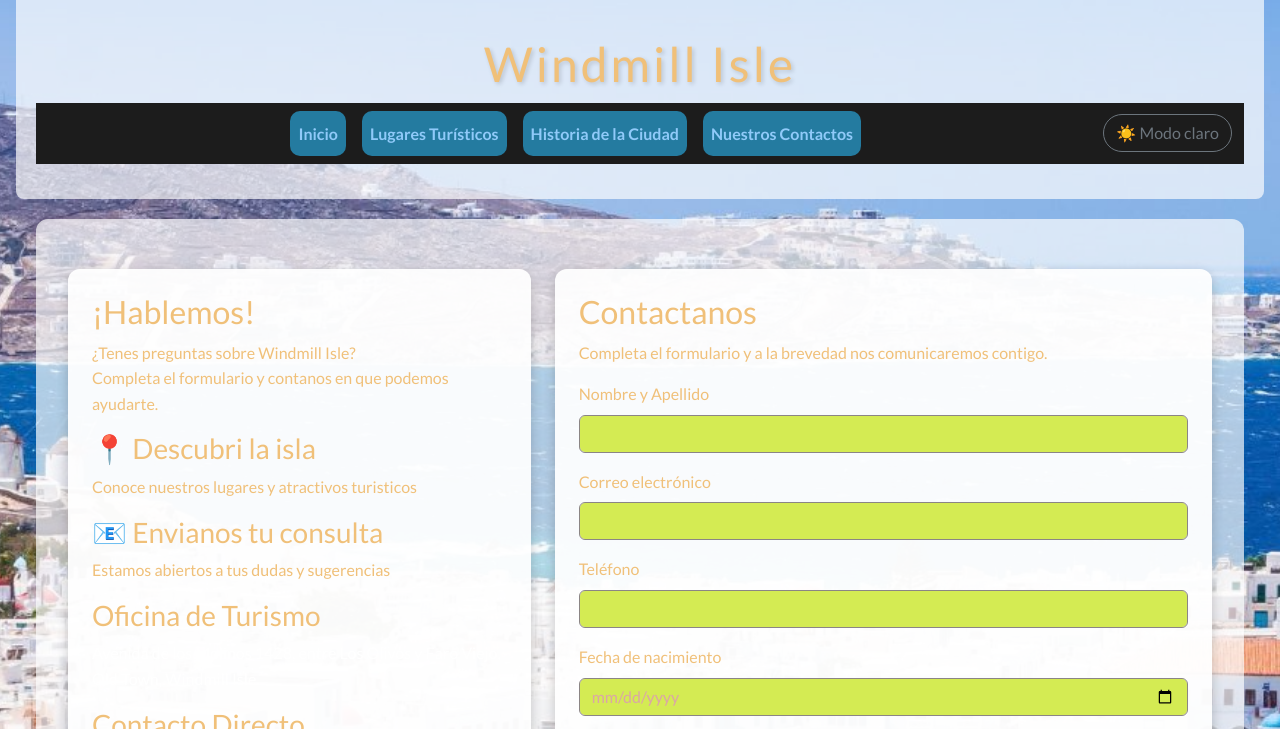
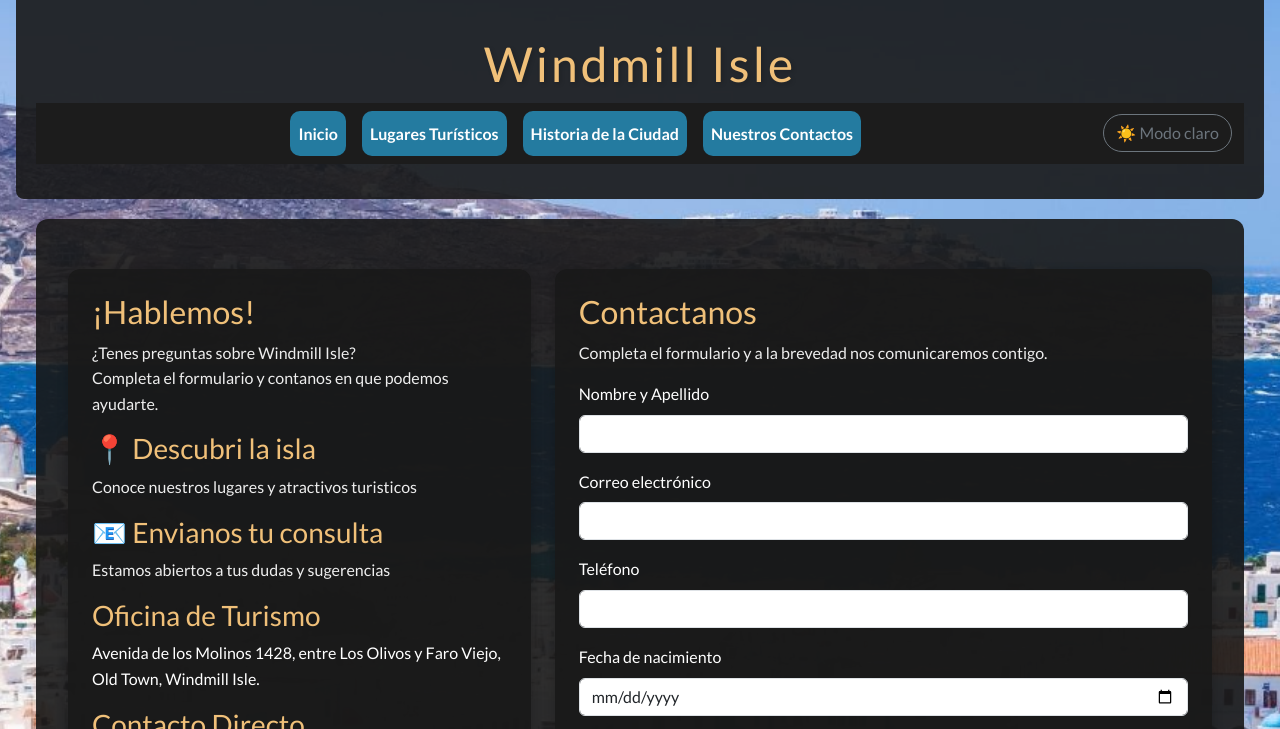
Before and after one commit to nievathiago/lp1-tg, a plain HTML site: page contacto.html in a window 1280 px wide. Both pictures are taken after a click on the button "🌙 Modo oscuro". Shown: the top 729 px of the page. Drawn offline with nearby package versions, Linux system fonts and the light colour scheme.

Commit message:
Nuevo estilo al Modo Oscuro

```diff
--- a/css/estilos.css
+++ b/css/estilos.css
@@ -356,19 +356,6 @@ body{
     transition: background-color 0.3s ease, color 0.3s ease;
 }
 
-
-/* MODO CLARO */
-body:not(.dark-mode) {
-    background-color: #06cef1;
-    color: #212529;
-}
-
-/*MODO OSCURO*/
-body.dark-mode {
-    background-color: #121212;
-    color: white;
-}
-
 /*TARJETA ICONO*/
 body.dark-mode .card{
     background-color: rgb(25,25, 25, 0.9);
@@ -376,73 +363,81 @@ body.dark-mode .card{
     border-color: #242424;
 }
 
-body.dark-mode h1,
-body.dark-mode h2,
-body.dark-mode h3,
-body.dark-mode ol,
-body.dark-mode ul,
-body.dark-mode p,
-body.dark-mode span {
-    color: #f0c079;
-}
-/*DATOS DE LA CIUDAD Modo Oscuro*/
-body.dark-mode .ciudad-main .ciudad-card:last-child h2,
-body.dark-mode .ciudad-main .ciudad-card:last-child dt,
-body.dark-mode .ciudad-main .ciudad-card:last-child dd {
+/* =========================
+   MODO OSCURO
+========================= */
+
+/* Títulos principales */
+body.dark-mode header h1,
+body.dark-mode main h2 {
     color: #f0c079;
 }
 
-
-/*NAVBAR*/
-body.dark-mode .navbar{
-    background-color: #1c1c1c !important;
+/* Secciones de artículos */
+body.dark-mode .lugar-card,
+body.dark-mode .ciudad-card,
+body.dark-mode .contacto-info,
+body.dark-mode .contacto-formulario,
+body.dark-mode .zona-card {
+    background-color: rgba(25, 25, 25, 0.90);
+    color: #ffffff;
+    border-color: #d6a64f;
 }
 
-/*Enlaces modo oscuro*/
-body.dark-mode a {
-    color: #90caf9;
+/* Títulos dentro de los artículos */
+body.dark-mode .lugar-card h3,
+body.dark-mode .ciudad-card h3,
+body.dark-mode .contacto-info h3,
+body.dark-mode .contacto-formulario h3 {
+    color: #f0c079;
 }
 
-/* =========================
-   FORMULARIOS - MODO CLARO
-========================= */
-
-body:not(.dark-mode) input,
-body:not(.dark-mode) textarea,
-body:not(.dark-mode) select {
-    color: #212529;
-    background-color: #ffffff;
+/* Textos de los artículos */
+body.dark-mode .lugar-card p,
+body.dark-mode .ciudad-card p,
+body.dark-mode .contacto-info p,
+body.dark-mode .contacto-formulario p {
+    color: #eeeeee;
+}
+/* Contenedor principal (main) en modo oscuro */
+body.dark-mode main {
+    background-color: rgba(25, 25, 25, 0.90);
+    color: #eeeeee;
 }
 
-body:not(.dark-mode) label {
-    color: #212529;
+/* Textos sueltos dentro del main (párrafo de la página de inicio) */
+body.dark-mode main p {
+    color: #eeeeee;
 }
 
-body:not(.dark-mode) input::placeholder,
-body:not(.dark-mode) textarea::placeholder {
-    color: #6c757d;
+/* Header en modo oscuro */
+body.dark-mode header {
+    background-color: rgba(25, 25, 25, 0.90);
 }
 
-/* =========================
-   FORMULARIOS - MODO OSCURO
-========================= */
-
-body.dark-mode input,
-body.dark-mode textarea,
-body.dark-mode select {
-    color: #dba6a6;
-    background-color: #d4eb53;
-    border-color: #8b8585;
+body.dark-mode header p {
+    color: #cfcfcf;
 }
 
-body.dark-mode label {
-    color:  #f0c079;
+/* Footer en modo oscuro */
+body.dark-mode .footer {
+    background-color: rgba(25, 25, 25, 0.90);
+    color: #eeeeee;
 }
 
-body.dark-mode input::placeholder,
-body.dark-mode textarea::placeholder {
-    color: #c23a3a;
+body.dark-mode .footer h2,
+body.dark-mode .footer h3 {
+    color: #f0c079;
 }
+
+body.dark-mode .footer a {
+    color: #eeeeee;
+}
+
+body.dark-mode .footer a:hover {
+    color: #f0c079;
+}
+
 
 
 /*BOTON HAMBURGUESA*/
@@ -450,12 +445,12 @@ body.dark-mode textarea::placeholder {
     border: 2px solid #d8d0d0;
     border-radius: 10px;
     padding: 8px;
-
+}
 .navbar-toggler:focus {
     box-shadow: 0 0 0 3px rgba(173, 175, 175, 0.25);
 }
 
-}
+
 
 
 /* MENÚ EN CELULARES */
```
